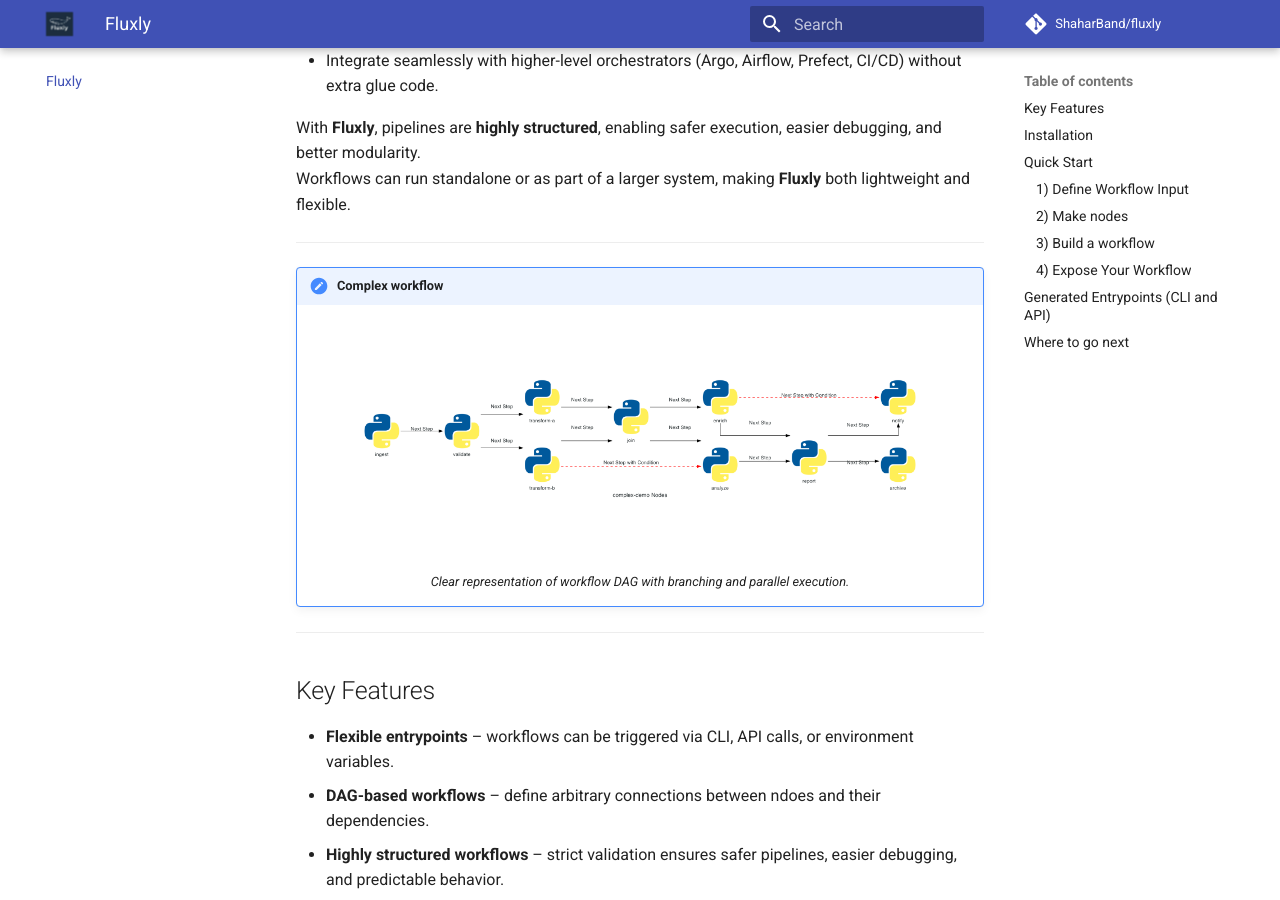
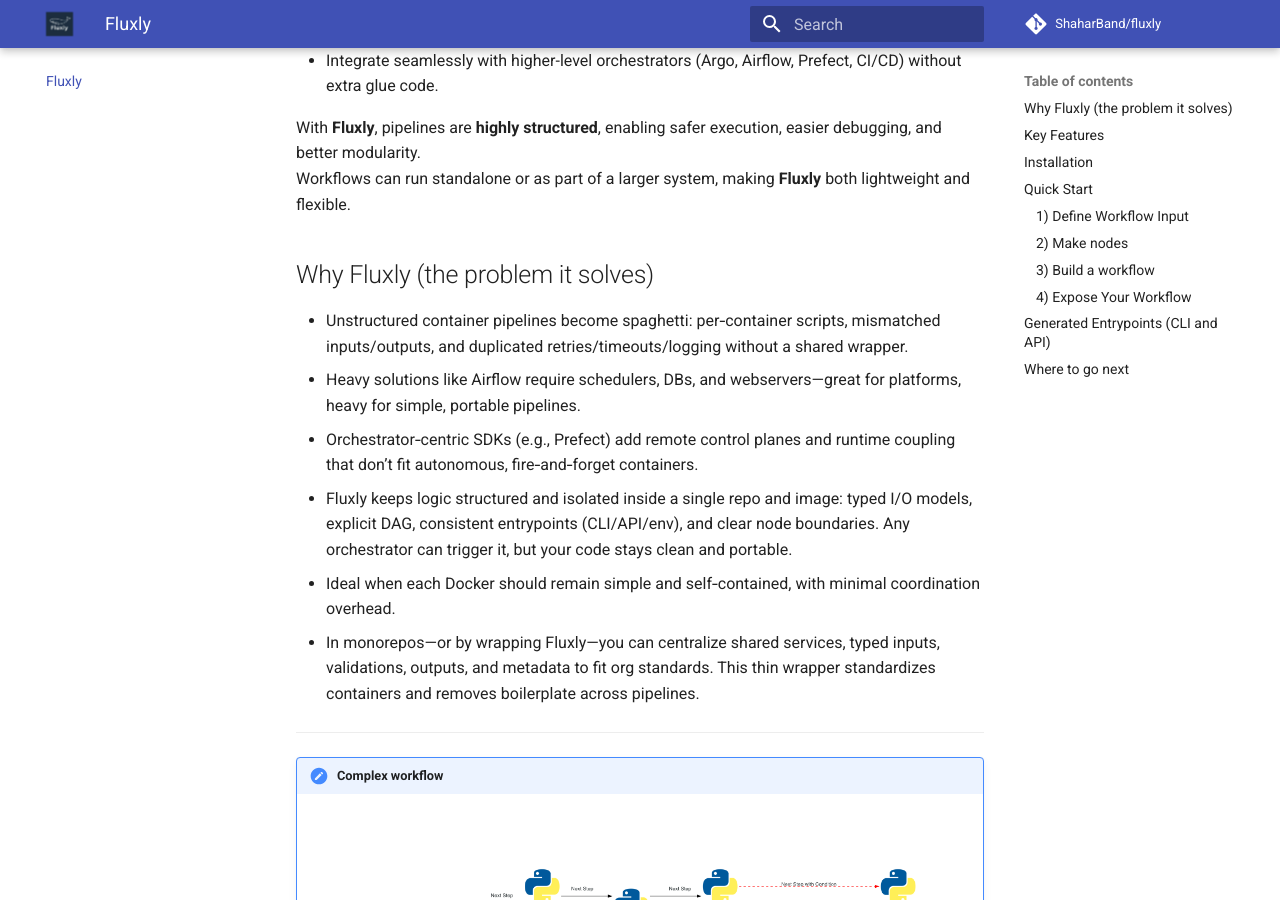
Before and after one commit to ShaharBand/fluxly, an MkDocs documentation site: the page built from docs/index.md, in a window 1280 px wide and 900 px high, scrolled down 677 px. Built offline with MkDocs 1.6.1 and Material for MkDocs 9.7.7, drawn with Linux system fonts in a browser that asks for light colours; comment, search, counter and statistics services are not loaded.

Commit message:
:pencil2: adding a section

```diff
--- a/docs/index.md
+++ b/docs/index.md
@@ -24,6 +24,15 @@
 
 With **Fluxly**, pipelines are **highly structured**, enabling safer execution, easier debugging, and better modularity.
 Workflows can run standalone or as part of a larger system, making **Fluxly** both lightweight and flexible.
+
+## Why Fluxly (the problem it solves)
+
+- Unstructured container pipelines become spaghetti: per‑container scripts, mismatched inputs/outputs, and duplicated retries/timeouts/logging without a shared wrapper.
+- Heavy solutions like Airflow require schedulers, DBs, and webservers—great for platforms, heavy for simple, portable pipelines.
+- Orchestrator‑centric SDKs (e.g., Prefect) add remote control planes and runtime coupling that don’t fit autonomous, fire‑and‑forget containers.
+- Fluxly keeps logic structured and isolated inside a single repo and image: typed I/O models, explicit DAG, consistent entrypoints (CLI/API/env), and clear node boundaries. Any orchestrator can trigger it, but your code stays clean and portable.
+- Ideal when each Docker should remain simple and self‑contained, with minimal coordination overhead.
+- In monorepos—or by wrapping Fluxly—you can centralize shared services, typed inputs, validations, outputs, and metadata to fit org standards. This thin wrapper standardizes containers and removes boilerplate across pipelines.
 
 ---
 
```
Also changed, not shown: README.md (+9 -0 lines).
